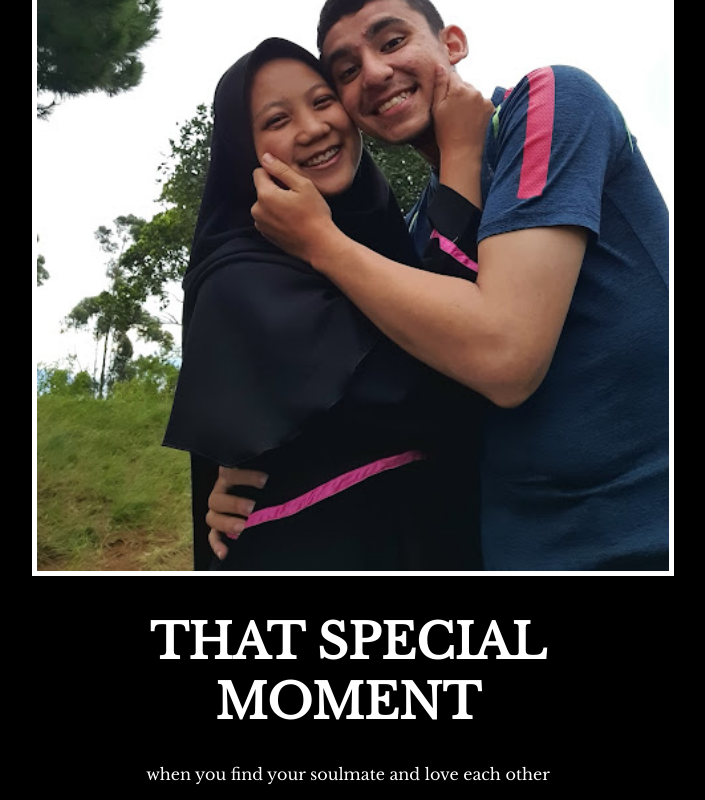
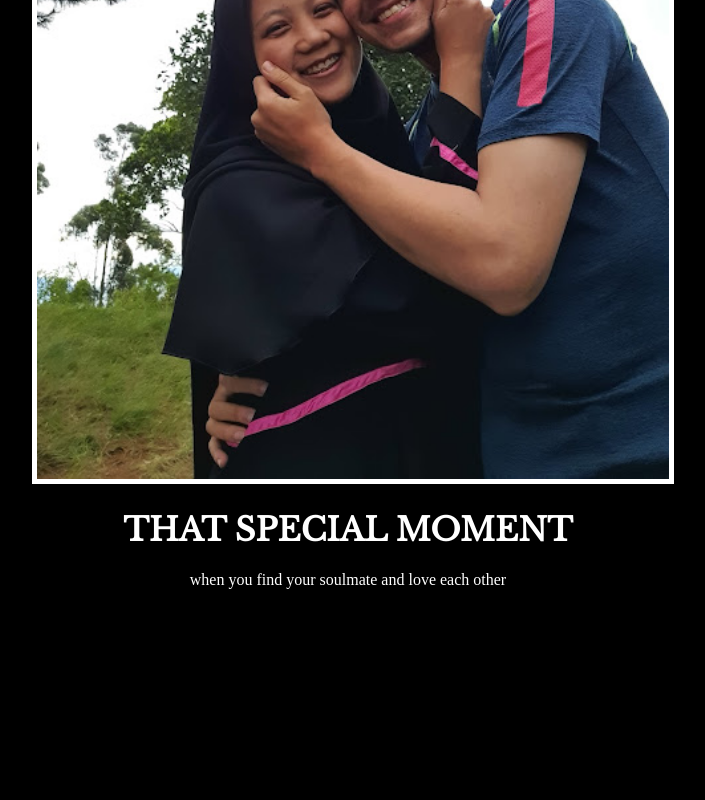
Before and after one commit to BenBalfas/meme, a plain HTML site: page index.html in a window 1280 px wide. Shown: the part 377-1177 px from the top of the page, without its empty margins (292-997 px from the left). After the commit the page ends 982 px from the top, so only its background shows below. Drawn offline with nearby package versions, Linux system fonts and the light colour scheme.

Commit message:
Update index.html

```diff
--- a/index.html
+++ b/index.html
@@ -6,25 +6,28 @@
   <meta name="viewport" content="width=device-width, initial-scale=1.0">
   <title>Motivasion Meme</title>
   <style>
-    body {
+    html {
       background-color: black;
       text-align: center;
     }
 
-    .poster {
+    div {
       width: 50%;
       margin-left: 25%;
-      margin-top: 100px;
-      color: white;
-      font-family: 'Libre Baskerville', serif;
     }
 
     h1 {
-      font-size: 3rem;
+      font-family: 'Libre Baskerville', serif;
+      color: white;
+      background-color: black;
       text-transform: uppercase;
     }
 
-    .motivation-image {
+    p {
+      color: white;
+    }
+
+    img {
       border: 5px solid white;
       width: 100%;
     }
@@ -34,8 +37,8 @@
   <link href="https://fonts.googleapis.com/css2?family=Libre+Baskerville&display=swap" rel="stylesheet">
 </head>
 <body>
-  <div class="poster">
-    <img class="motivation-image" src="wildan.png" alt="Wildan dan khaulah">
+  <div>
+    <img src="wildan.png" alt="Wildan dan khaulah">
     <h1>that special moment</h1>
     <p>when you find your soulmate and love each other</p>
   </div>
```
